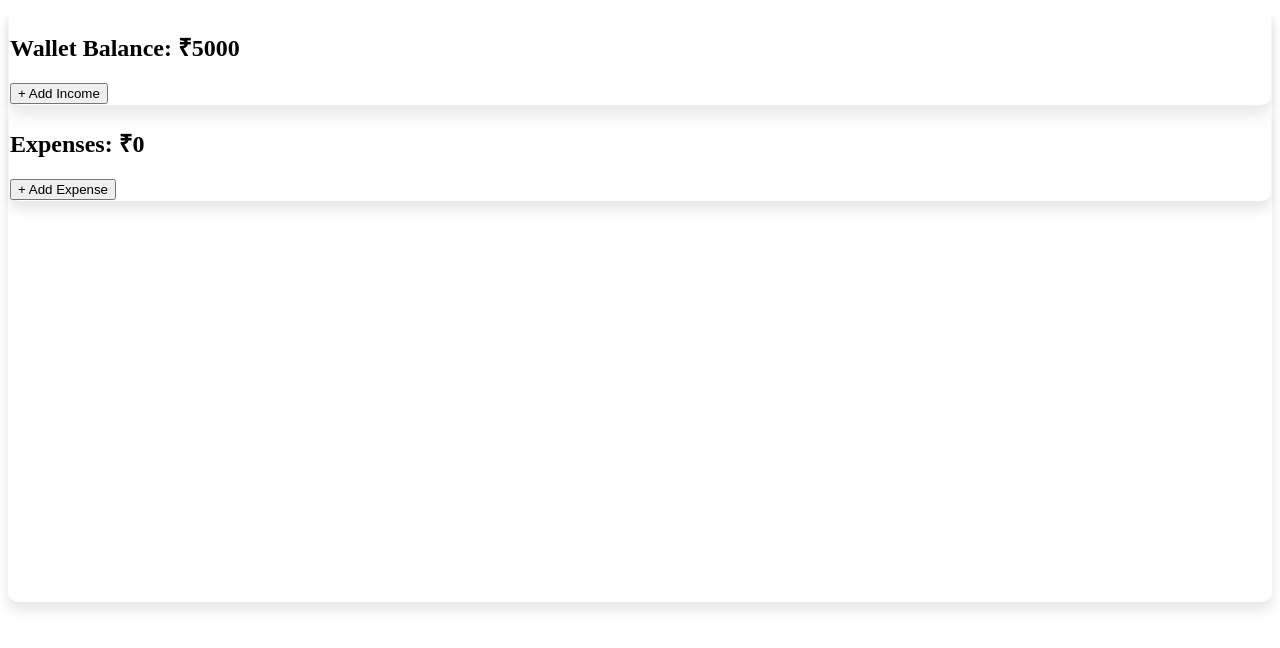
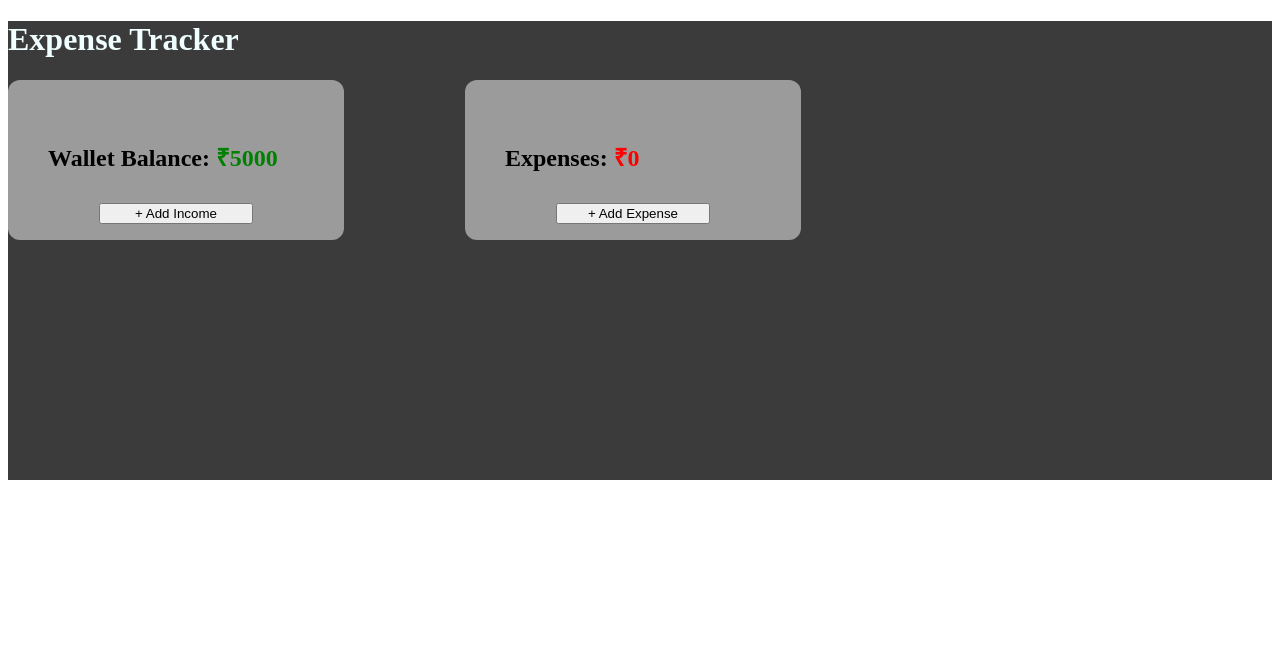
Before and after one commit to KarthikMishra/xpense, a React (Vite) app: page / in a window 1280 px wide. Shown: the top 648 px of the page. Built offline with nearby package versions, Linux system fonts and the light colour scheme.

Commit message:
minor modifications

```diff
--- a/src/components/Dashboard.css
+++ b/src/components/Dashboard.css
@@ -1,14 +1,16 @@
+.dashboard-container {
+    background-color: #3b3b3b;
+}
+
 .dashboard-info-container {
-    width: 100%;
+    width: 100vw;
     display: flex;
     justify-content: space-between;
     margin: 40px;
 }
 
 .wallet-container {
-    height: fit-content;
-    margin: 40px;
-    padding: 20px;
+    height: 50vh;
     /* Adjust as needed */
     display: flex;
     align-items: center;
@@ -49,10 +51,11 @@ select>option {
 }
 
 .wallet-card-container {
-    margin: 40px;
-    padding: 20px;
-    min-width: 300px;
+    width: 20vw;
+    height: 10vh;
+    background-color: #9b9b9b;
     border-radius: 12px;
+    padding:5vh;
     display: flex;
     flex-direction: column;
     align-items: space-between;
@@ -60,8 +63,11 @@ select>option {
 }
 
 .wallet-income-expense-container {
-    width: 50%;
+    width: 100vw;
+    height: 50vh;
     display: flex;
+    align-items: space-between;
+    justify-content: space-between;
 }
 
 .wallet-card-container>button {
@@ -91,3 +97,7 @@ select>option {
 .select-option>option {
     padding: 5px;
 }
+
+h1 {
+    color: azure;
+}
--- a/src/components/Dashboard.jsx
+++ b/src/components/Dashboard.jsx
@@ -5,6 +5,7 @@ import LinebarChart from "./LinebarChart";
 import PieChart from "./PieChart";
 import Modal from 'react-modal'
 import { v4 as uuidv4 } from "uuid";
+import "./Dashboard.css"
 
 Modal.setAppElement("#root");
 
@@ -13,16 +14,15 @@ export default function Dashboard() {
         localStorage.getItem("walletBalance")?JSON.parse(localStorage.getItem("walletBalance")):5000
     );
 
+
+    const [expenses, setExpenses] = useState(
+        localStorage.getItem("expenses")?JSON.parse(localStorage.getItem("expenses")):[]
+    );
+
     useEffect(() => {
         localStorage.setItem("walletBalance", walletBalance);
+        localStorage.setItem("expenses", expenses);
     },[])
-
-
-    const [expenses, setExpenses] = useState(
-        localStorage.getItem("expenses")?.length > 0
-            ? JSON.parse(localStorage.getItem("expenses"))
-            : []
-    );
 
     const [isExpenseModalOpen, setIsExpenseModalOpen] = useState(false);
     const [isIncomeModalOpen, setIsIncomeModalOpen] = useState(false);
@@ -35,11 +35,9 @@ export default function Dashboard() {
     });
     const [newIncome, setNewIncome] = useState("");
 
-    function getTotalExpenses(expenses) {
-        if(expenses){
+    function getTotalExpenses() {
             return expenses.reduce((total, expense) =>
                 total + parseInt(expense.price, 10),0);
-        } else return 0;
     };
 
     const categories = ["Food",
@@ -128,26 +126,28 @@ export default function Dashboard() {
     return(
         <div>
             <div className="dashboard-container">
-            <div className="wallet-container glassmorphism">
+                <h1>Expense Tracker</h1>
+            <div className="wallet-container">
             <div className="wallet-income-expense-container">
-            <div className="wallet-card-container glassmorphism">
-            <h2>Wallet Balance: ₹{walletBalance}</h2>
+            <div className="wallet-card-container">
+            <h2>Wallet Balance: <span className="income-amount">₹{walletBalance}</span></h2>
             <button
                 onClick={() => setIsIncomeModalOpen(true)}
             >
             + Add Income
             </button>
             </div>
-            <div className="wallet-card-container glassmorphism">
-            <h2> Expenses: ₹{getTotalExpenses()}</h2>
+            <div className="wallet-card-container">
+            <h2> Expenses: <span className="expense-amount">₹{getTotalExpenses()}</span></h2>
             <button
                 onClick={() => setIsExpenseModalOpen(true)}
             >
              + Add Expense
             </button>
             </div>
+            <PieChart data={expenses} />
             </div>
-            <PieChart data={expenses} />
+
             <Modal
                 isOpen={isIncomeModalOpen}
                 onRequestClose={() => setIsIncomeModalOpen(false)}
--- a/src/components/ExpenseTable.css
+++ b/src/components/ExpenseTable.css
@@ -1,5 +1,5 @@
 .expense-container {
-    width: 50%;
+    width: 50vw;
     display: flex;
     flex-direction: column;
 }
--- a/src/components/LinebarChart.css
+++ b/src/components/LinebarChart.css
@@ -1,7 +1,8 @@
 .line-bar-chart {
     font-family: "Arial", sans-serif;
     background-color: #fff;
-    width: 40%;
+    width: 40vw;
+    height: 40vh;
     margin-top: -50px;
     padding: 20px;
     border-radius: 12px;
--- a/src/components/PieChart.jsx
+++ b/src/components/PieChart.jsx
@@ -25,7 +25,7 @@ const RoundChart = ({ data }) => {
   const COLORS = ["#0088FE", "#00C49F", "#FFBB28", "#FF8042", "#AF19FF"];
 
   return (
-    <PieChart className="chart " width={400} height={400}>
+    <PieChart className="chart " width={350} height={350}>
       <Pie
         data={processedData}
         cx="50%"
```
